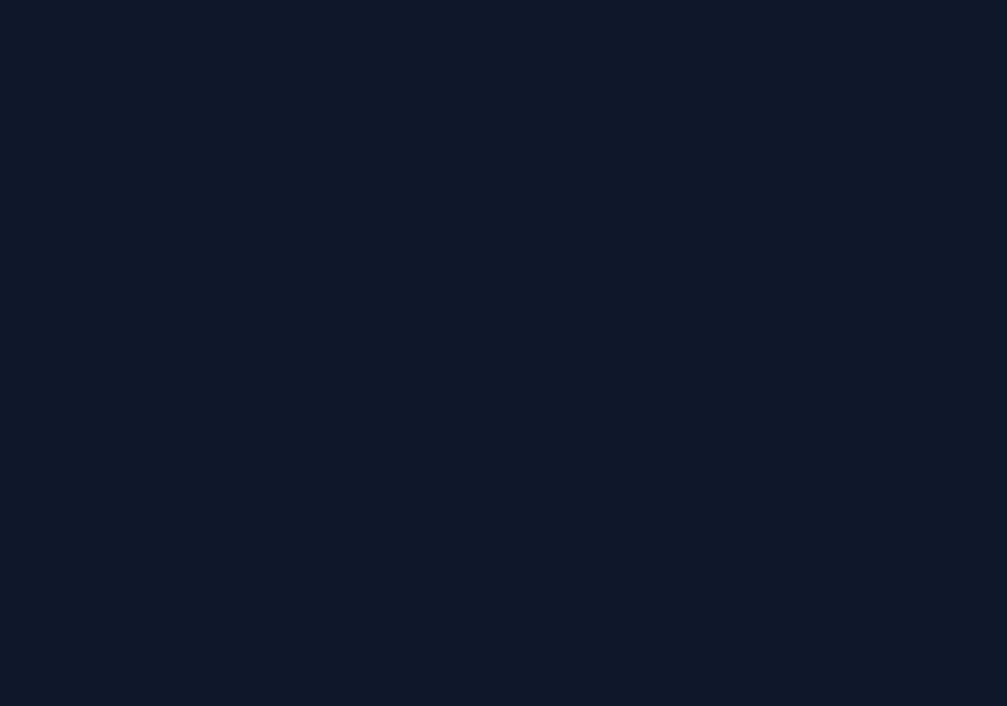
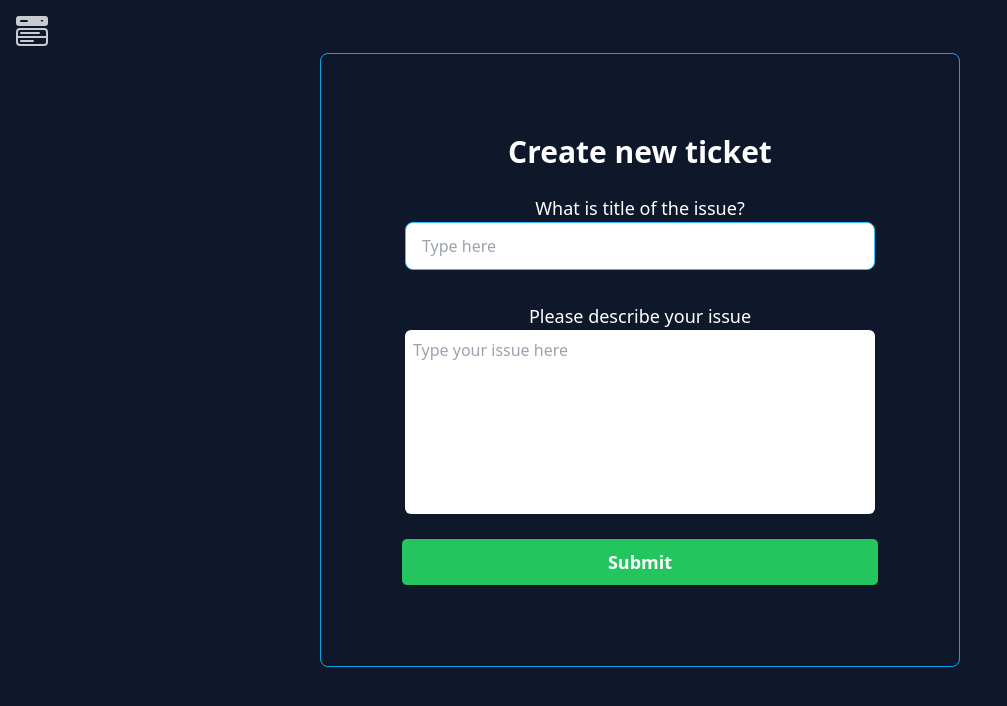
Before and after one commit to digiabhi/React_CRM, a React (Vite) app: page /ticket/create in a window 1280 px wide. Before the commit this address had no page. Shown: the top 706 px of the page, without its empty margins (0-1007 px from the left). Built offline with nearby package versions, Linux system fonts and the light colour scheme; sample sign-in values are in the browser's storage.

Commit message:
create ticket ui implementation done

```diff
--- a/src/layouts/HomeLayout.jsx
+++ b/src/layouts/HomeLayout.jsx
@@ -37,6 +37,7 @@
                         {/* Sidebar content here */}
                         <li><Link to="/">Home</Link></li>
                         <li><Link to="/dashboard">Dashboard</Link></li>
+                        {authState.isLoggedIn && <li><Link to="/ticket/create">Create Ticket</Link></li>}
                         {authState.role == "admin" && <li><Link to="/users">All Users</Link></li>}
                         <li className="absolute bottom-8 w-3/4">
                             <div className="w-full flex justify-center items-center">
--- /dev/null
+++ b/src/pages/tickets/CreateTicket.jsx
@@ -0,0 +1,33 @@
+import HomeLayout from "../../layouts/HomeLayout";
+
+function CreateTicket() {
+    return (
+        <HomeLayout>
+            <div className="min-h-[90vh] flex items-center justify-center">
+                <form className="min-w-[40rem] border p-20 border-sky-500 rounded-lg hover:bg-sky-900 transition-all ease-in-out duration-300">
+                    <h1 className="text-3xl font-semibold text-white text-center">Create new ticket</h1>
+                    <div className="form-control w-full my-4">
+                        <label className="label flex-col">
+                            <span className="label-text text-white text-lg">What is title of the issue?</span>
+                            <input type="text" placeholder="Type here" className="input input-bordered w-full bg-white input-primary text-black" />
+                        </label>
+                    </div>
+                    <div className="form-control w-full my-4">
+                        <label className="label flex-col">
+                            <span className="label-text text-white text-lg">Please describe your issue</span>
+                            <textarea
+                                className="p-2 w-full bg-white text-black resize-none rounded-md"
+                                placeholder="Type your issue here"
+                                rows="7">
+                            </textarea>
+                        </label>
+                    </div>
+                    <button className="w-full px-4 py-2 btn bg-green-500 text-lg font-semibold text-white rounded-md hover:bg-green-600 transition-all ease-in-out duration-300">Submit</button>
+                </form>
+
+            </div>
+        </HomeLayout>
+    );
+}
+
+export default CreateTicket;
--- a/src/routing/MainRoutes.jsx
+++ b/src/routing/MainRoutes.jsx
@@ -4,6 +4,7 @@
 import Signup from "../pages/auth/Signup";
 import Dashboard from "../pages/Dashboard";
 import Home from "../pages/home/Home";
+import CreateTicket from "../pages/tickets/CreateTicket";
 import ListAllUsers from "../pages/users/ListAllUsers";
 import AuthRoutes from "./AuthRoutes";
 
@@ -13,6 +14,7 @@
             <Route path="/" element={<Home />} />
             <Route path="/login" element={<Login />} />
             <Route path="/signup" element={<Signup />} />
+            <Route path="/ticket/create" element={<CreateTicket />} />
             <Route element={<AuthRoutes allowedListedRoutes={["admin"]} />}>
                 <Route path="/users" element={<ListAllUsers />} />
             </Route>
```
